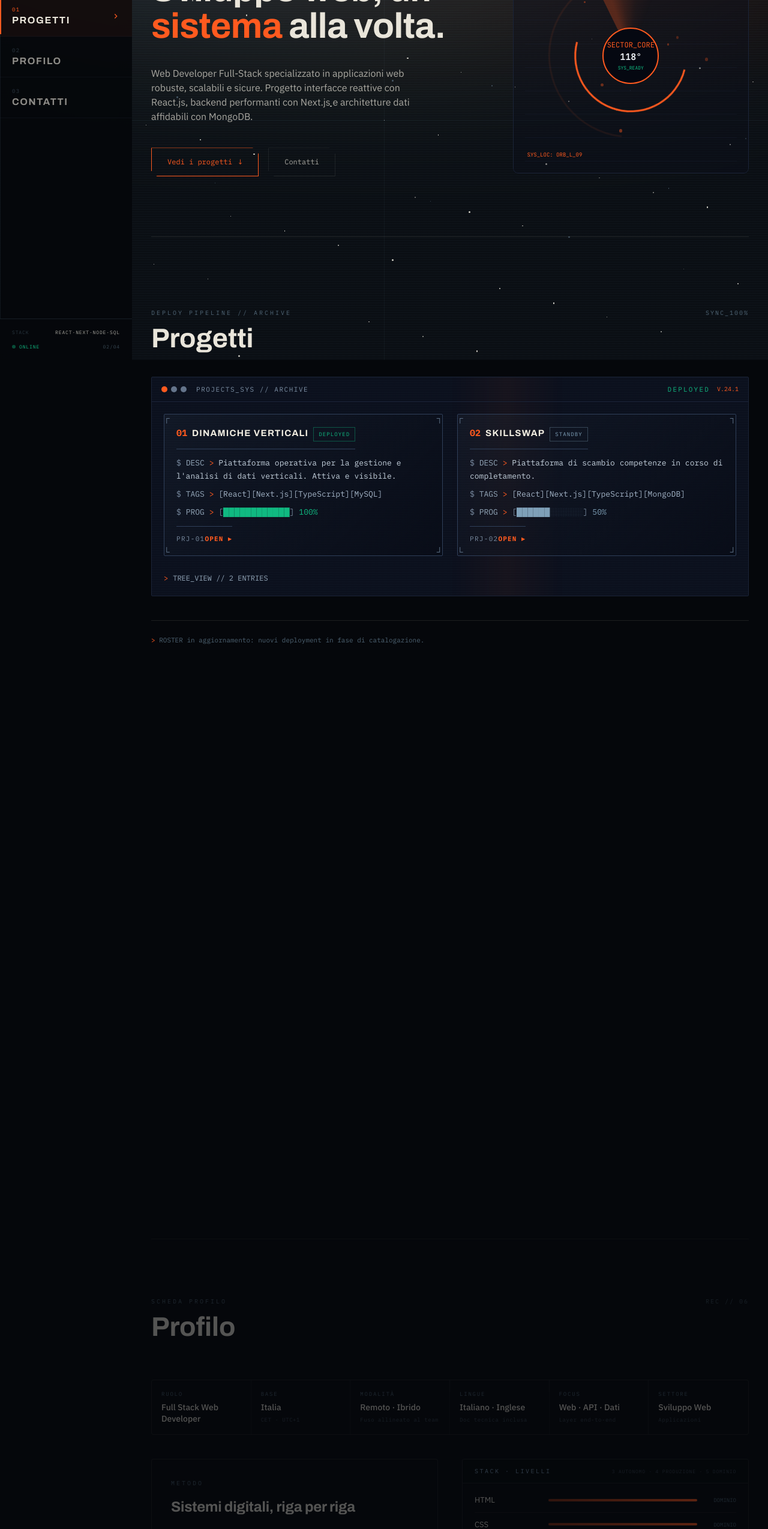
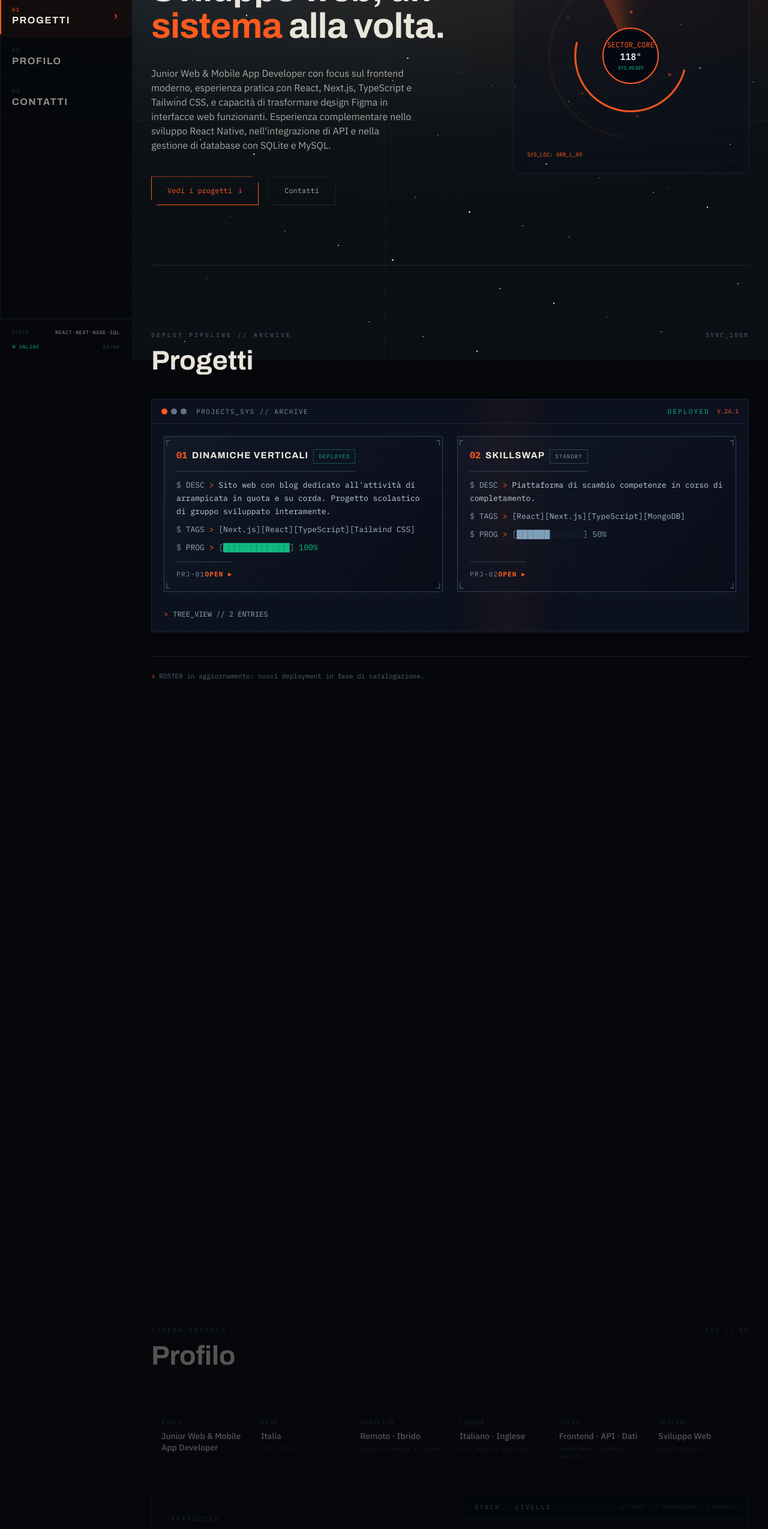
Before and after one commit to VedenThree/PersonalPortfolio, a Next.js app: page / in a window 1280 px wide. Shown: the part 200-2749 px from the top of the page at 60% size. Built offline with nearby package versions, Linux system fonts and the light colour scheme.

Commit message:
Cambio conforme del contenuto del sito

```diff
--- a/app/layout.tsx
+++ b/app/layout.tsx
@@ -33,8 +33,8 @@ const jetbrainMono = JetBrains_Mono({
 // Sito non indicizzato su user-site diretto: bastano titolo e descrizione,
 // niente Open Graph/Twitter né base URL (vedi review.md E3).
 export const metadata: Metadata = {
-  title: "SYS / 01 — Full Stack Web Developer",
-  description: "Portfolio di uno sviluppatore web full stack: React, Next.js, Node, SQL, MongoDB.",
+  title: "SYS / 01 — Junior Web & Mobile App Developer",
+  description: "Portfolio di uno Junior Web & Mobile App Developer con focus sul frontend moderno: React, Next.js, TypeScript, Tailwind CSS e capacità di trasformare design Figma in interfacce web funzionanti.",
   // Sito non indicizzato per scelta: blocca anche mirror/deploys di anteprima.
   robots: { index: false, follow: false },
 };
--- a/components/layouts/hero.tsx
+++ b/components/layouts/hero.tsx
@@ -1,7 +1,7 @@
 import NavLink from "@/components/ui/nav-link";
 import HeroOrbital from "@/components/ui/HeroOrbital";
 
-const TAGS = ["FRONTEND", "BACKEND", "FULLSTACK"] as const;
+const TAGS = ["FRONTEND", "REACT", "NEXT.JS"] as const;
 
 export default function Hero() {
   return (
@@ -24,9 +24,11 @@ export default function Hero() {
         </h1>
 
         <p className="mt-9 max-w-[440px] text-base text-paper-dim">
-          Web Developer Full-Stack specializzato in applicazioni web robuste,
-          scalabili e sicure. Progetto interfacce reattive con React.js, backend
-          performanti con Next.js e architetture dati affidabili con MongoDB.
+          Junior Web & Mobile App Developer con focus sul frontend moderno,
+          esperienza pratica con React, Next.js, TypeScript e Tailwind CSS, e
+          capacità di trasformare design Figma in interfacce web funzionanti.
+          Esperienza complementare nello sviluppo React Native, nell&apos;integrazione
+          di API e nella gestione di database con SQLite e MySQL.
         </p>
 
         <div className="mt-10 flex flex-wrap gap-4">
--- a/components/sections/profile.tsx
+++ b/components/sections/profile.tsx
@@ -1,11 +1,19 @@
 import Reveal from "@/components/animations/reveal";
 
 const FACTS = [
-  { label: "RUOLO", value: "Full Stack Web Developer" },
+  { label: "RUOLO", value: "Junior Web & Mobile App Developer" },
   { label: "BASE", value: "Italia", sub: "CET · UTC+1" },
-  { label: "MODALITÀ", value: "Remoto · Ibrido", sub: "Fuso allineato al team" },
+  {
+    label: "MODALITÀ",
+    value: "Remoto · Ibrido",
+    sub: "Fuso allineato al team",
+  },
   { label: "LINGUE", value: "Italiano · Inglese", sub: "Doc tecnica inclusa" },
-  { label: "FOCUS", value: "Web · API · Dati", sub: "Layer end-to-end" },
+  {
+    label: "FOCUS",
+    value: "Frontend · API · Dati",
+    sub: "React/Next.js/React Native",
+  },
   { label: "SETTORE", value: "Sviluppo Web", sub: "Applicazioni" },
 ];
 
@@ -21,14 +29,17 @@ const LEVELS: Record<SkillLevel, string> = {
 };
 
 const SKILL_BARS: { name: string; level: SkillLevel }[] = [
-  { name: "HTML", level: 5 },
-  { name: "CSS", level: 5 },
-  { name: "JavaScript", level: 4 },
+  { name: "Next.js", level: 4 },
+  { name: "MySQL", level: 4 },
+  { name: "Wordpress", level: 4 },
+  { name: "React Native", level: 4 },
   { name: "TypeScript", level: 4 },
-  { name: "Next.js", level: 4 },
   { name: "React", level: 4 },
-  { name: "MySQL", level: 3 },
-  { name: "MongoDB", level: 3 },
+  { name: "HTML & CSS", level: 4 },
+  { name: "Tailwind CSS", level: 3 },
+  { name: "Figma", level: 3 },
+  { name: "Git & GitHub", level: 3 },
+  { name: "PHP", level: 3 },
 ];
 
 export default function Profile() {
@@ -40,7 +51,10 @@ export default function Profile() {
             <p className="font-mono text-[10px] tracking-[0.3em] text-ice-dim uppercase">
               Scheda Profilo
             </p>
-            <span aria-hidden className="font-mono text-[10px] tracking-[0.2em] text-ice-dim/80">
+            <span
+              aria-hidden
+              className="font-mono text-[10px] tracking-[0.2em] text-ice-dim/80"
+            >
               REC // {String(FACTS.length).padStart(2, "0")}
             </span>
           </div>
@@ -70,20 +84,19 @@ export default function Profile() {
           </div>
 
           <div className="grid grid-cols-1 lg:grid-cols-2 gap-6 md:gap-10 items-start">
-            {/* Metodo */}
+            {/* Approccio */}
             <div className="border border-line rounded bg-surface/60 p-6 md:p-8">
               <p className="font-mono text-[10px] tracking-[0.3em] text-ice-dim uppercase mb-4">
-                Metodo
+                Approccio
               </p>
               <h3 className="font-display text-2xl font-bold text-paper mb-4 tracking-[-0.01em]">
-                Sistemi digitali, riga per riga
+                Frontend e design-to-code
               </h3>
               <p className="text-paper-dim leading-relaxed [&>strong]:text-paper">
-                Progetto interfacce e back-end con lo stesso approccio con cui
-                si mappa un territorio: precisione, struttura e continuità.
-                Ogni sistema nasce da una domanda, si costruisce in{" "}
-                <strong>layer</strong> e si rilascia{" "}
-                <strong>funzionante</strong>.
+                Trasformo design Figma in interfacce React funzionanti con
+                Next.js e TypeScript. Sviluppo applicazioni
+                <strong> modali</strong> e<strong> responsive</strong>,
+                integrando database SQLite/MySQL e API in ogni progetto.
               </p>
             </div>
 
@@ -103,7 +116,9 @@ export default function Profile() {
                     key={s.name}
                     className="grid grid-cols-[110px_1fr_52px] gap-3 items-center py-2.5 border-b border-line/60 last:border-b-0"
                   >
-                    <span className="font-sans text-[13px] text-paper">{s.name}</span>
+                    <span className="font-sans text-[13px] text-paper">
+                      {s.name}
+                    </span>
                     <div
                       className="h-[6px] w-full bg-bg-deep/80 border border-line/40 rounded"
                       role="img"
@@ -125,8 +140,8 @@ export default function Profile() {
 
           <div className="mt-2 md:mt-6 border-t border-line pt-6">
             <p className="font-mono text-[10px] text-ice-dim leading-relaxed">
-              <span className="text-orange">▸</span>{" "}
-              Credenziali e portfolio completo su richiesta.
+              <span className="text-orange">▸</span> Credenziali e portfolio
+              completo su richiesta.
             </p>
           </div>
         </div>
--- a/components/ui/HeroOrbital.tsx
+++ b/components/ui/HeroOrbital.tsx
@@ -34,15 +34,15 @@ export default function HeroOrbital() {
     // nessuna rotazione. Il bearing resta al valore iniziale.
     if (reduced) return;
 
-    // Giri continui antiorari, stessi periodi di prima.
-    const spins: JSAnimation[] = [
-      animate(sweep, {
-        rotate: ["0deg", "-360deg"],
-        duration: SWEEP_PERIOD,
-        ease: "linear",
-        loop: true,
-      }),
-    ];
+    // Giri continui antiorari, stessi periodi di prima. La coda dello sweep
+    // è la fonte unica dell'angolo del fascio (vedi frame).
+    const sweepAnim = animate(sweep, {
+      rotate: ["0deg", "-360deg"],
+      duration: SWEEP_PERIOD,
+      ease: "linear",
+      loop: true,
+    });
+    const spins: JSAnimation[] = [sweepAnim];
     if (ringOuter) {
       spins.push(
         animate(ringOuter, {
@@ -70,8 +70,6 @@ export default function HeroOrbital() {
 
     let raf = 0;
     let last = performance.now();
-    // Angolo del fascio: serve solo ai target, le scritte sui nodi le fa anime.js.
-    let angle = 0;
     let phase = 0;
 
     // Il radar sta solo nell'hero: quando esce dal viewport il loop si ferma,
@@ -96,13 +94,19 @@ export default function HeroOrbital() {
     };
 
     const frame = (now: number) => {
-      // Tempo trascorso, limitato a un frame per non avere salti.
-      const dt = Math.min(64, now - last);
+      // Tempo trascorso reale, senza clamp: deve seguire lo stesso orologio
+      // di anime.js, che dopo uno stall riprende dal tempo vero.
+      const dt = now - last;
       last = now;
 
-      // Avanza sul tempo trascorso, non sul numero di frame: velocità costante.
-      // Stesso passo dello sweep animato, così fascio e target restano sincroni.
-      angle = wrap360(angle - (dt * 360) / SWEEP_PERIOD);
+      // Angolo letto dalla coda stessa che si vede girare: un solo orologio
+      // per fascio e target, quindi un blocco del main thread (il "freeze"
+      // al caricamento) non può più mettere i pallini in ritardo rispetto
+      // alla linea: prima l'angolo avanzava al massimo 64ms per frame e
+      // ogni stall lo faceva restare indietro per sempre.
+      const angle = wrap360(
+        -((sweepAnim.currentTime % SWEEP_PERIOD) / SWEEP_PERIOD) * 360,
+      );
       phase += dt / 1000;
 
       const bearingText = `${String(
--- a/lib/orbital-targets.ts
+++ b/lib/orbital-targets.ts
@@ -1,10 +1,10 @@
 /**
  * Geometria dei target del radar di HeroOrbital.
  *
- * Viva qui fuori perché è la parte pura e deterministica del file: senza un
- * modulo dedicato non era testabile, e la sua unica garanzia — che i 6 target
- * non si accostino troppo — dipendeva da un commento. Con `generateTargets`
- * accettando seed e conteggio, l'invariante si verifica una volta per tutte.
+ * Viva qui fuori perché è la parte pura e deterministica del file: il suo
+ * compito è che i 6 target non si accostino troppo, garanzia che oggi sta nel
+ * commento di `ORBITAL_SEED` (gap misurato alla scelta del seed) anziché in
+ * un test — i test di questo repo sono stati rimossi.
  */
 
 export const ORBITAL_BOX = 460;
@@ -30,18 +30,22 @@ export type Target = {
  * gradi (0° in alto, senso orario) e radius in px dal centro. left/top sono il
  * suo tradotto in coordinate di schermo: x = r·sin, y = −r·cos.
  *
- * `rng` è un LCG lineare con periodo completo 2^32: per 6 valori una tantum
- * basta. Il seed di default è fisso perché i target devono restare sempre
- * sugli stessi pixel a ogni reload.
+ * `rng` è mulberry32: lo stesso generatore del primo commit, ripristinato
+ * perché con seed scelto spalma gli angoli molto meglio dell'LCG. Girano
+ * 6×4 chiamate una tantum a caricamento del modulo, quindi per una statica
+ * il costo è microscopico — la scelta conta solo per la distribuzione.
  */
 export const generateTargets = (
   seed: number,
   count: number,
 ): Target[] => {
-  let s = seed >>> 0;
+  let a = seed >>> 0;
   const rng = () => {
-    s = (s * 1664525 + 1013904223) >>> 0;
-    return s / 4294967296;
+    a = (a + 0x6d2b79f5) >>> 0;
+    let t = a;
+    t = Math.imul(t ^ (t >>> 15), t | 1);
+    t ^= t + Math.imul(t ^ (t >>> 7), t | 61);
+    return ((t ^ (t >>> 14)) >>> 0) / 4294967296;
   };
   return Array.from({ length: count }, () => {
     const angle = rng() * 360;
@@ -63,16 +67,15 @@ export const generateTargets = (
 /**
  * Seed fisso: i target devono restare sugli stessi pixel a ogni reload.
  *
- * La spalma reale di questo seed NON è quella che il vecchio commento
- * prometteva (~55°): la coppia a 68.8° e 73.2° è a 4.44°, quindi due pallini
- * finiscono quasi attaccati. È com'era in produzione e non lo si è cambiato di
- * nascosto, ma il valore è misurato e bloccato dal test, così non è più una
- * promessa non verificata.
- *
- * Cambiare il seed sposta i pallini: se serve una spalma migliore va fatto
- * apposta, aggiornando MIN_GAP in orbital-targets.test.ts insieme al seed.
+ * Scelto con una ricerca su 3M di seed massimizzando il minimo gap angolare
+ * circolare tra i 6 target: qui è 57.47° (perfetto sarebbe 60°) e il massimo
+ * è 69.5°, quindi la spalma è quasi regolare. I predecessori erano peggio —
+ * LCG al seed 58930482: coppia a 4.44°; mulberry al seed vecchio 20260215:
+ * coppia a 0.39°, quasi sovrapposti. Cambiare il seed sposta i pallini, quindi
+ * va ricalcolato il min gap (stessa formula: gap circolari degli angoli
+ * ordinati) invece di fidarsi del caso.
  */
-export const ORBITAL_SEED = 58930482;
+export const ORBITAL_SEED = 1516651;
 export const TARGET_COUNT = 6;
 
 export const TARGETS: Target[] = generateTargets(ORBITAL_SEED, TARGET_COUNT);
--- a/lib/projects-data.ts
+++ b/lib/projects-data.ts
@@ -52,8 +52,8 @@ const PUBLISHED: Project[] = [
     status: "DEPLOYED",
     missionId: "PRJ-01",
     title: "Dinamiche Verticali",
-    desc: "Piattaforma operativa per la gestione e l'analisi di dati verticali. Attiva e visibile.",
-    tags: ["React", "Next.js", "TypeScript", "MySQL"],
+    desc: "Sito web con blog dedicato all'attività di arrampicata in quota e su corda. Progetto scolastico di gruppo sviluppato interamente.",
+    tags: ["Next.js", "React", "TypeScript", "Tailwind CSS"],
     completion: 100,
     placeholder: false,
     visible: true,
```
